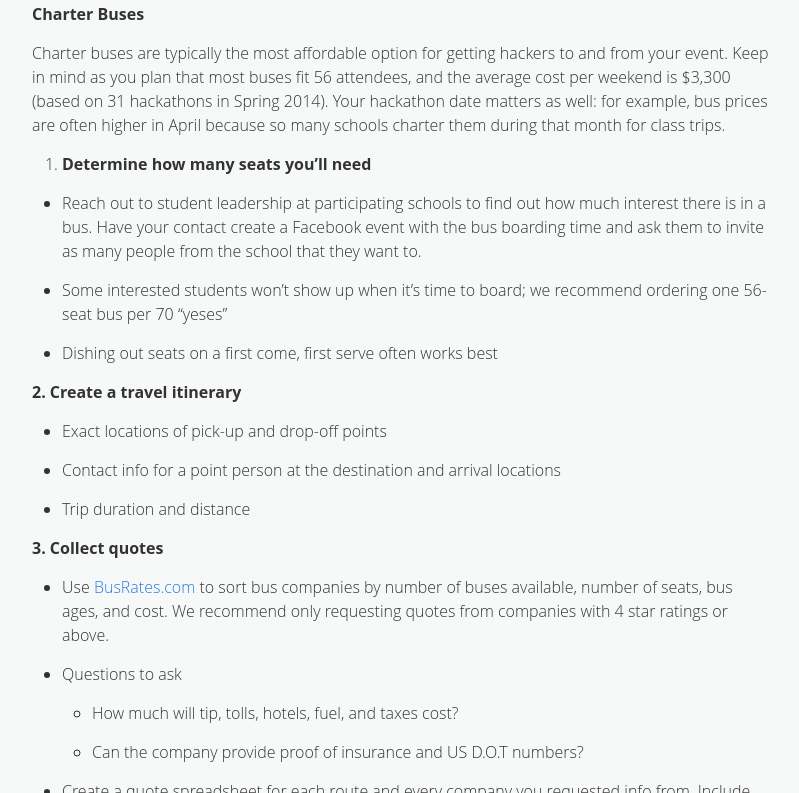
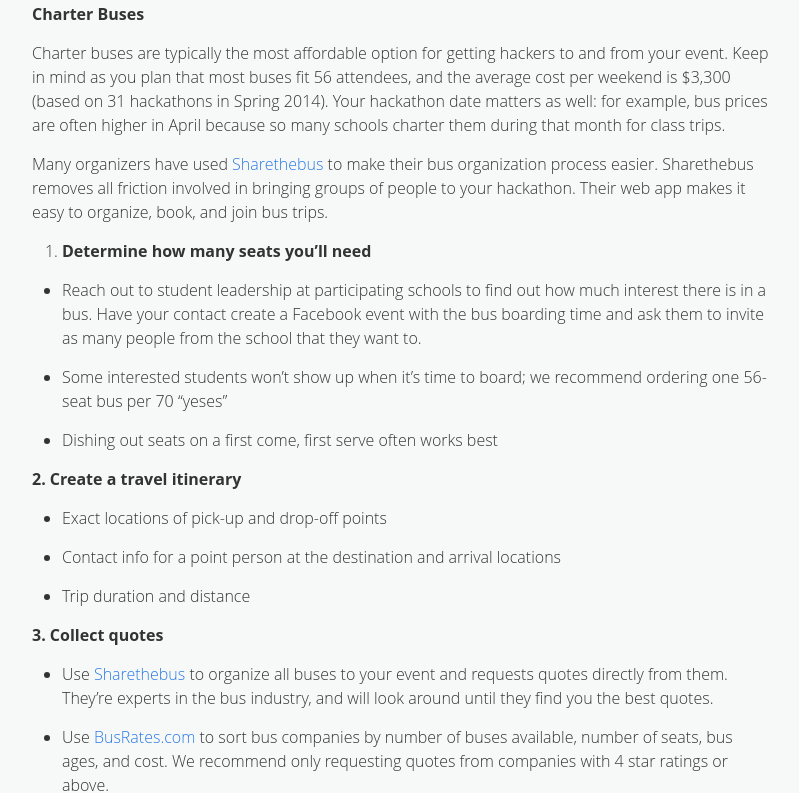
Before and after one commit to MLH/mlh-hackathon-organizer-guide, a Jekyll site: the page built from index.md, in a window 1280 px wide and 900 px high, scrolled down 17498 px, cut to the strip 107-900 px from the top of the window. Shown: the whole strip, without its empty margins (238-1037 px from the left). Built offline with Jekyll 4.4.1, drawn with Linux system fonts in a browser that asks for light colours.

Commit message:
Added Sharethebus into the trasportation section so organizers are aware the option exists.

```diff
--- a/index.md
+++ b/index.md
@@ -674,6 +674,9 @@ If your venue is free, transportation and travel reimbursements are often the mo
 
 Charter buses are typically the most affordable option for getting hackers to and from your event. Keep in mind as you plan that most buses fit 56 attendees, and the average cost per weekend is $3,300 (based on 31 hackathons in Spring 2014). Your hackathon date matters as well: for example, bus prices are often higher in April because so many schools charter them during that month for class trips.
 
+Many organizers have used [Sharethebus](https://www.sharethebus.com/) to make their bus organization process easier. Sharethebus removes all friction involved in bringing groups of people to your hackathon. Their web app makes it easy to organize, book, and join bus trips.
+
+
 1. **Determine how many seats you’ll need**
 
 * Reach out to student leadership at participating schools to find out how much interest there is in a bus. Have your contact create a Facebook event with the bus boarding time and ask them to invite as many people from the school that they want to.
@@ -691,6 +694,8 @@ Charter buses are typically the most affordable option for getting hackers to an
 * Trip duration and distance
 
 **3. Collect quotes**
+
+* Use [Sharethebus](https://www.sharethebus.com) to organize all buses to your event and requests quotes directly from them. They’re experts in the bus industry, and will look around until they find you the best quotes.
 
 * Use [BusRates.com](http://www.busrates.com/) to sort bus companies by number of buses available, number of seats, bus ages, and cost. We recommend only requesting quotes from companies with 4 star ratings or above.
 
```
